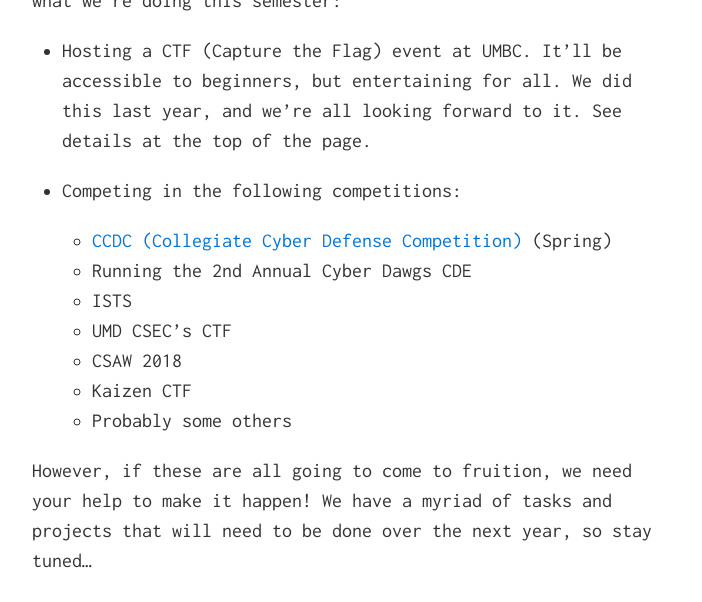
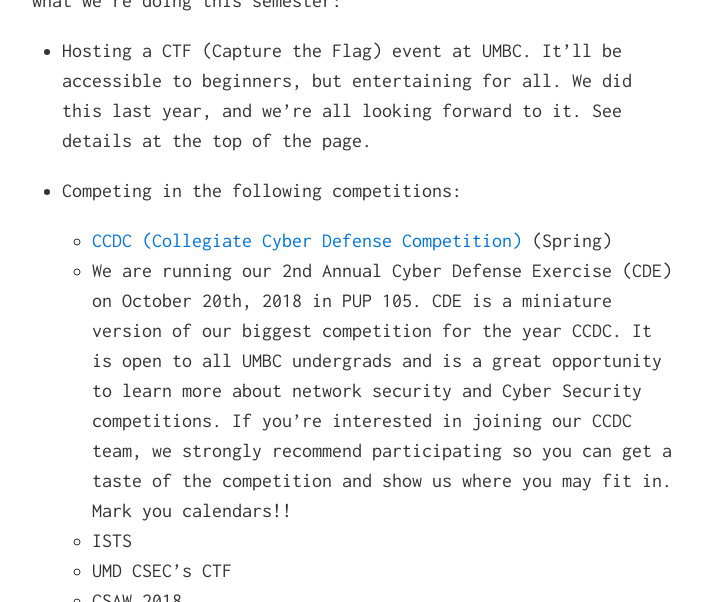
Before and after one commit to UMBCCyberDawgs/umbccyberdawgs.github.io, a Jekyll site: the page built from index.md, in a window 1280 px wide and 900 px high, scrolled down 2204 px, cut to the strip 0-602 px from the top of the window. Shown: the whole strip, without its empty margins (288-990 px from the left). Built offline with Jekyll 4.4.1, drawn with Linux system fonts in a browser that asks for light colours; our own code applies the rules of GitHub Pages for plain Markdown files.

Commit message:
Update CDE Information

```diff
--- a/index.md
+++ b/index.md
@@ -72,7 +72,7 @@ related competitions. Here's what we're doing this semester:
 
 * Competing in the following competitions:
     * [CCDC (Collegiate Cyber Defense Competition)](http://maccdc.org/) (Spring)
-    * Running the 2nd Annual Cyber Dawgs CDE
+    * We are running our 2nd Annual Cyber Defense Exercise (CDE) on October 20th, 2018 in PUP 105. CDE is a miniature version of our biggest competition for the year CCDC. It is open to all UMBC undergrads and is a great opportunity to learn more about network security and Cyber Security competitions. If you're interested in joining our CCDC team, we strongly recommend participating so you can get a taste of the competition and show us where you may fit in. Mark you calendars!!
     * ISTS
     * UMD CSEC's CTF
     * CSAW 2018
```
